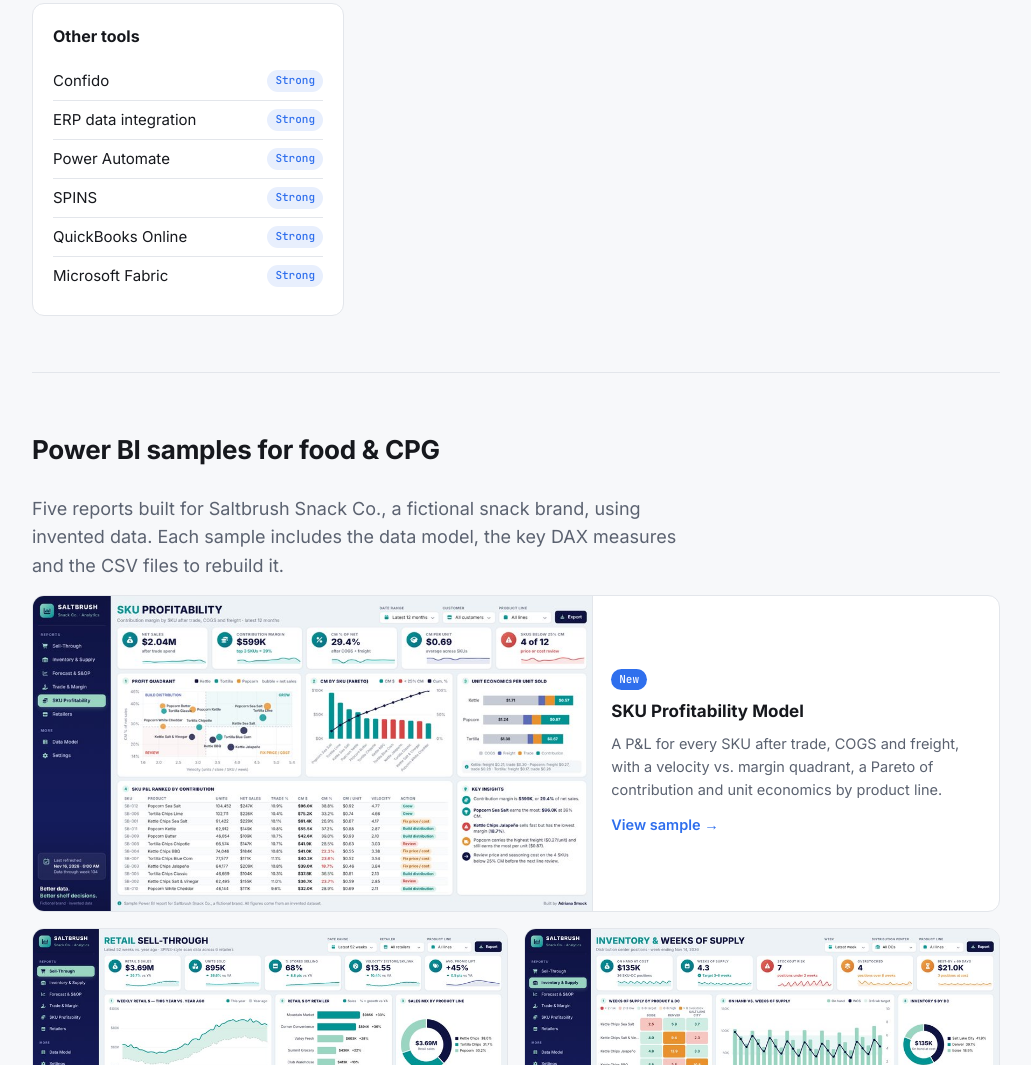
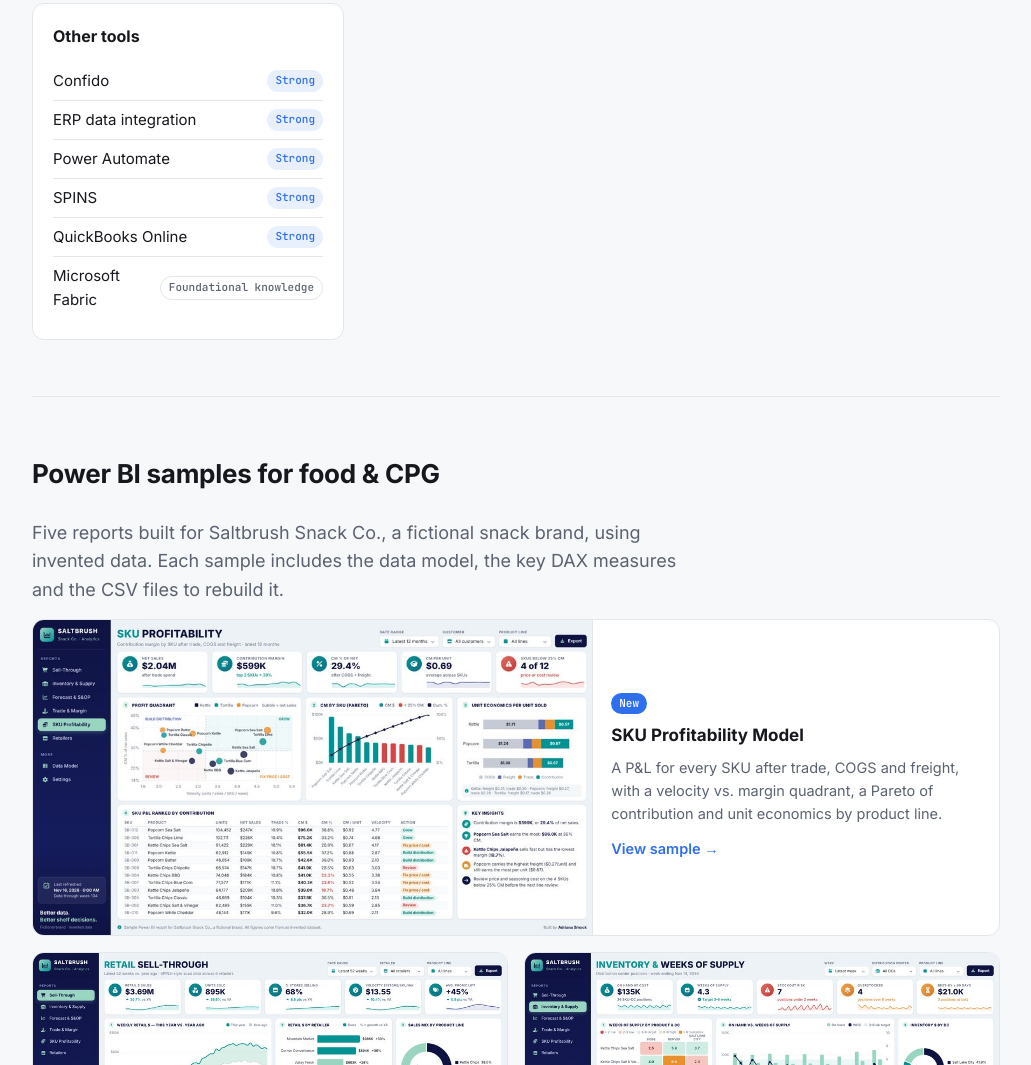
Before and after one commit to adrianasmock/adrianasmock.github.io, a plain HTML site: page index.html in a window 1280 px wide. Shown: the part 1522-2587 px from the top of the page, without its empty margins (124-1155 px from the left). Drawn offline with Linux system fonts and the light colour scheme.

Commit message:
Set Microsoft Fabric to Foundational knowledge
Co-Authored-By: Claude Opus 5.5 <noreply@anthropic.com>
Claude-Session: https://claude.ai/code/session_016VZxfoFrRmSqAc2AXFAgwJ

```diff
--- a/index.html
+++ b/index.html
@@ -244,7 +244,7 @@
           <li>Power Automate <span class="lvl strong">Strong</span></li>
           <li>SPINS <span class="lvl strong">Strong</span></li>
           <li>QuickBooks Online <span class="lvl strong">Strong</span></li>
-          <li>Microsoft Fabric <span class="lvl strong">Strong</span></li>
+          <li>Microsoft Fabric <span class="lvl mid">Foundational knowledge</span></li>
         </ul>
       </div>
 
```
